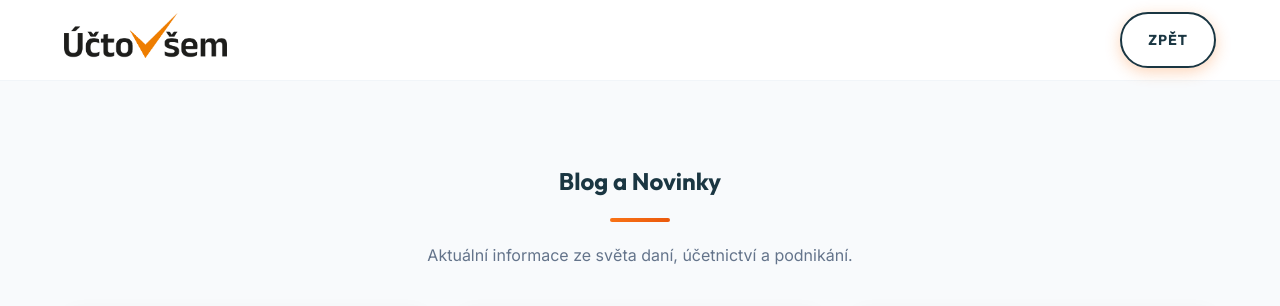
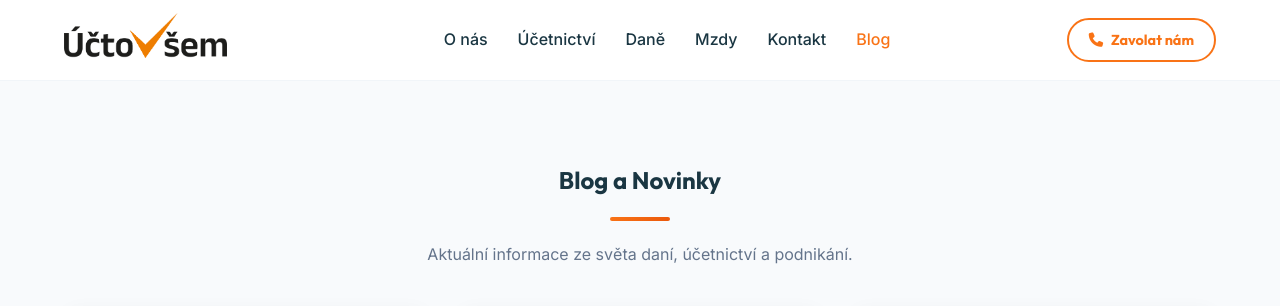
Before and after one commit to gorrdy/uctoweb, a Flask app: page /blog in a window 1280 px wide. Shown: the top 306 px of the page. Run offline with Flask 3, Linux system fonts and the light colour scheme.

Commit message:
improve blog and nav

```diff
--- a/templates/accounting.html
+++ b/templates/accounting.html
@@ -22,9 +22,6 @@
                 <img src="{{ url_for('static', filename='logo.png') }}" alt="ÚčtoVšem Logo" class="logo-img">
             </a>
             <div style="display: flex; gap: 15px; align-items: center;">
-                <a href="{{ url_for('home') }}#contact" class="btn btn-call" style="padding: 8px 20px; font-size: 0.9rem;">
-                   <i class="fa-solid fa-phone"></i> +420 777 942 666
-                </a>
                 <a href="{{ url_for('home') }}" class="btn btn-outline-light" style="border-color: var(--primary-color); color: var(--primary-color);">
                     Zpět
                 </a>
--- a/templates/blog.html
+++ b/templates/blog.html
@@ -13,20 +13,30 @@
 </head>
 <body>
 
-    <header style="position: relative; background: white; border-bottom: 1px solid #f1f5f9;">
-        <nav class="container">
-            <a href="{{ url_for('home') }}" class="logo-link">
-                <img src="{{ url_for('static', filename='logo.png') }}" alt="ÚčtoVšem Logo" class="logo-img">
-            </a>
-            <div style="display: flex; gap: 15px; align-items: center;">
-                 <a href="{{ url_for('home') }}" class="btn btn-outline-light" style="border-color: var(--primary-color); color: var(--primary-color);">
-                    Zpět
+    <header style="position: fixed; width: 100%; top: 0; z-index: 1000; background: white; border-bottom: 1px solid #f1f5f9;">
+        <div class="container">
+            <nav>
+                <a href="{{ url_for('home') }}" class="logo-link">
+                    <img src="{{ url_for('static', filename='logo.png') }}" alt="ÚčtoVšem Logo" class="logo-img">
                 </a>
-            </div>
-        </nav>
+
+                <ul class="nav-links">
+                    <li><a href="{{ url_for('home') }}#about">O nás</a></li>
+                    <li><a href="{{ url_for('home') }}#accounting">Účetnictví</a></li>
+                    <li><a href="{{ url_for('home') }}#taxes">Daně</a></li>
+                    <li><a href="{{ url_for('home') }}#payroll">Mzdy</a></li>
+                    <li><a href="{{ url_for('home') }}#contact">Kontakt</a></li>
+                    <li><a href="{{ url_for('blog_list') }}" style="color: var(--accent-color);">Blog</a></li>
+                </ul>
+
+                <a href="tel:+420777942666" class="header-btn">
+                    <i class="fa-solid fa-phone"></i> Zavolat nám
+                </a>
+            </nav>
+        </div>
     </header>
 
-    <section class="page-content section-padding" style="background: #f8fafc;">
+    <section class="page-content section-padding" style="background: #f8fafc; padding-top: 140px;">
         <div class="container">
             <div class="section-header">
                 <h1>Blog a Novinky</h1>
@@ -38,7 +48,9 @@
                 {% for post in posts %}
                 <article class="blog-card">
                     <div class="blog-img-wrapper">
-                        <img src="{{ post.image if post.image else 'https://images.unsplash.com/photo-1454165804606-c3d57bc86b40?q=80&w=2070' }}" alt="{{ post.title }}" loading="lazy">
+                        <a href="{{ url_for('blog_detail', slug=post.slug) }}" class="blog-img-link" aria-label="Přečíst článek: {{ post.title }}">
+                            <img src="{{ post.image if post.image else 'https://images.unsplash.com/photo-1454165804606-c3d57bc86b40?q=80&w=2070' }}" alt="{{ post.title }}" loading="lazy">
+                        </a>
                     </div>
                     <div class="blog-content-preview">
                         <div class="blog-date"><i class="fa-regular fa-calendar"></i> {{ post.date }}</div>
@@ -63,5 +75,8 @@
         </div>
     </footer>
 
+    <script src="https://unpkg.com/aos@2.3.1/dist/aos.js"></script>
+    <script src="{{ url_for('static', filename='script.js') }}"></script>
+
 </body>
 </html>
--- a/templates/payroll.html
+++ b/templates/payroll.html
@@ -22,9 +22,6 @@
                 <img src="{{ url_for('static', filename='logo.png') }}" alt="ÚčtoVšem Logo" class="logo-img">
             </a>
             <div style="display: flex; gap: 15px; align-items: center;">
-                <a href="{{ url_for('home') }}#contact" class="btn btn-call" style="padding: 8px 20px; font-size: 0.9rem;">
-                   <i class="fa-solid fa-phone"></i> +420 777 942 666
-                </a>
                 <a href="{{ url_for('home') }}" class="btn btn-outline-light" style="border-color: var(--primary-color); color: var(--primary-color);">
                     Zpět
                 </a>
--- a/templates/taxes.html
+++ b/templates/taxes.html
@@ -22,9 +22,6 @@
                 <img src="{{ url_for('static', filename='logo.png') }}" alt="ÚčtoVšem Logo" class="logo-img">
             </a>
             <div style="display: flex; gap: 15px; align-items: center;">
-                <a href="{{ url_for('home') }}#contact" class="btn btn-call" style="padding: 8px 20px; font-size: 0.9rem;">
-                   <i class="fa-solid fa-phone"></i> +420 777 942 666
-                </a>
                 <a href="{{ url_for('home') }}" class="btn btn-outline-light" style="border-color: var(--primary-color); color: var(--primary-color);">
                     Zpět
                 </a>
```
